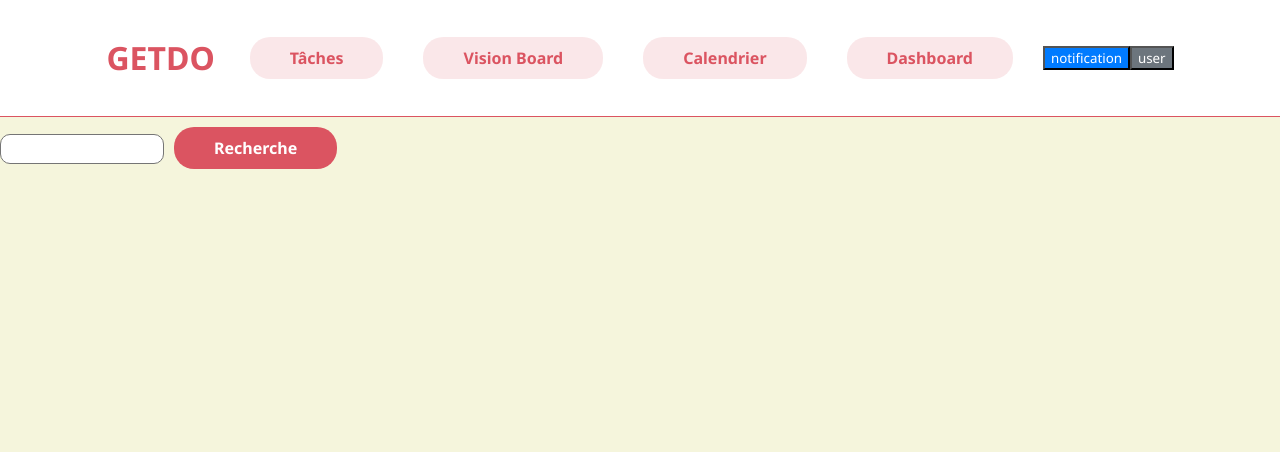
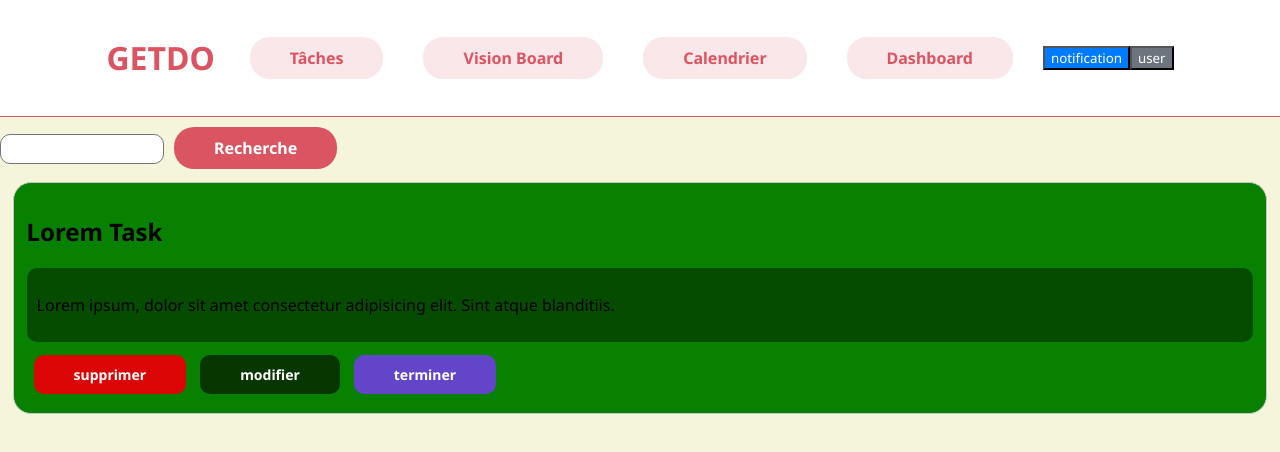
Before and after one commit to NkABO074/GETDO, a Vue app in the folder GETDO/: page /home in a window 1280 px wide. Shown: the top 452 px of the page. Built offline with nearby package versions, Linux system fonts and the light colour scheme.

Commit message:
massive modifications commit

```diff
--- a/GETDO/src/views/HomeVue.vue
+++ b/GETDO/src/views/HomeVue.vue
@@ -4,7 +4,55 @@
   <body class="page-container">
     <input type="search" class="input-fields" name="search" id="search">
     <button class="fancyButton">Recherche</button>
+    <div class="task">
+      <h2 class="task-title">Lorem Task</h2>
+      <div class="task-description">
+        <p class="task-description-text">Lorem ipsum, dolor sit amet consectetur adipisicing elit. Sint atque blanditiis.</p>
+      </div>
+      <button class="task-delete base-button">supprimer</button>
+      <button class="task-mod base-button">modifier</button>
+      <button class="task-validation base-button">terminer</button>
+    </div>
   </body>
 </template>
 
-<style scoped></style>
+<style scoped>
+.base-button {
+  border-radius: 10px;
+  border-style: none;
+  padding: 10px 40px 10px 40px;
+  margin:0 7px 0 7px ;
+  color: var(--clear-default);
+  font-size: 14px;
+  font-weight: bold;
+  text-decoration: none;
+  text-align: center;
+  margin-top: 1%;
+}
+
+.task-delete {
+  background-color: #db0505;
+}
+
+.task-mod {
+  background-color: #083600;
+}
+
+.task-validation {
+  background-color: #6245c9;
+}
+
+.task-description {
+  background-color: #00000069;
+  padding: 10px;
+  border-radius: 10px;
+}
+
+.task {
+  background-color: var(--weak-priority-color);
+  margin: 1%;
+  padding: 1% 1% 1.5% 1%;
+  border-radius: 18px;
+  border: 1px solid var(--border-color);
+}
+</style>
```
